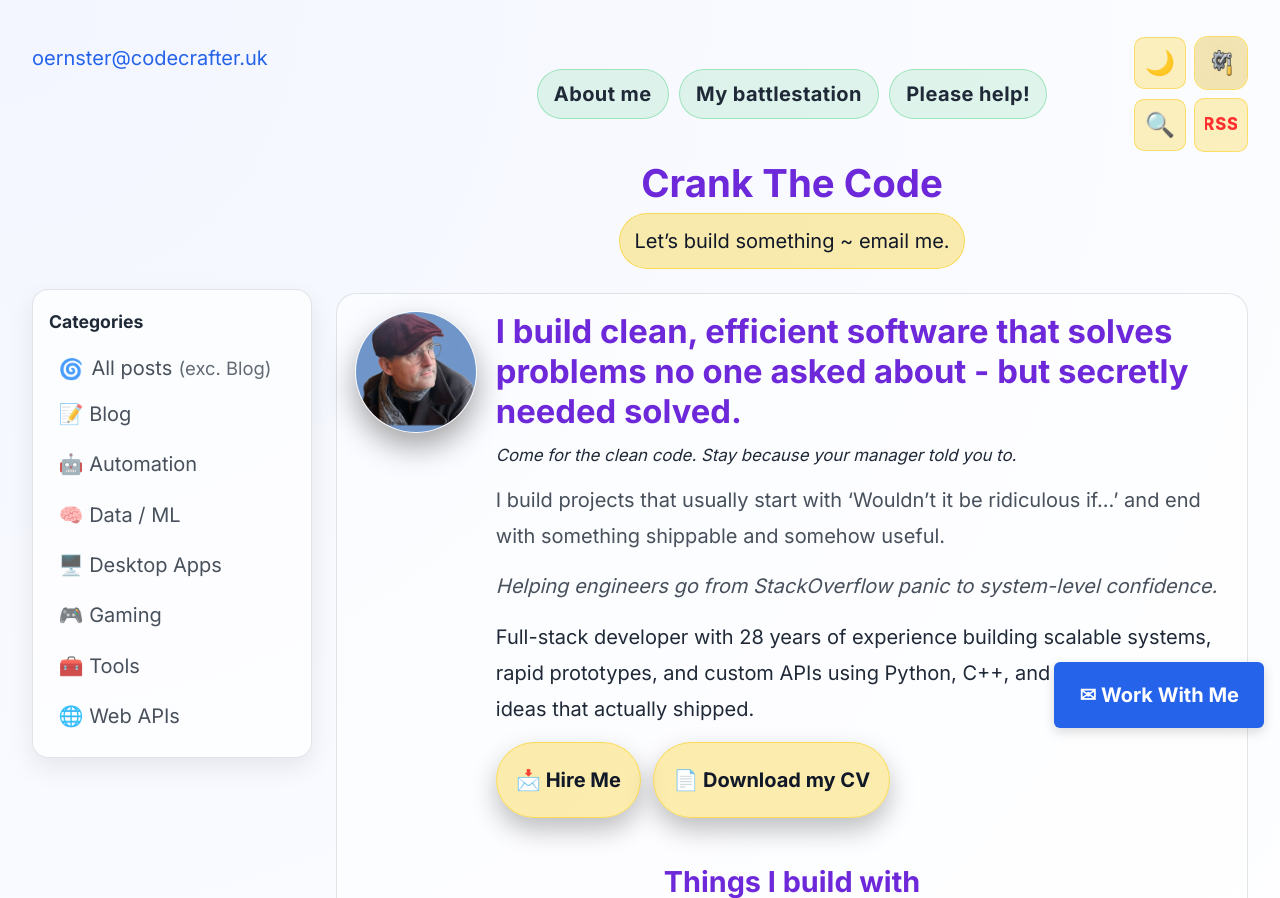
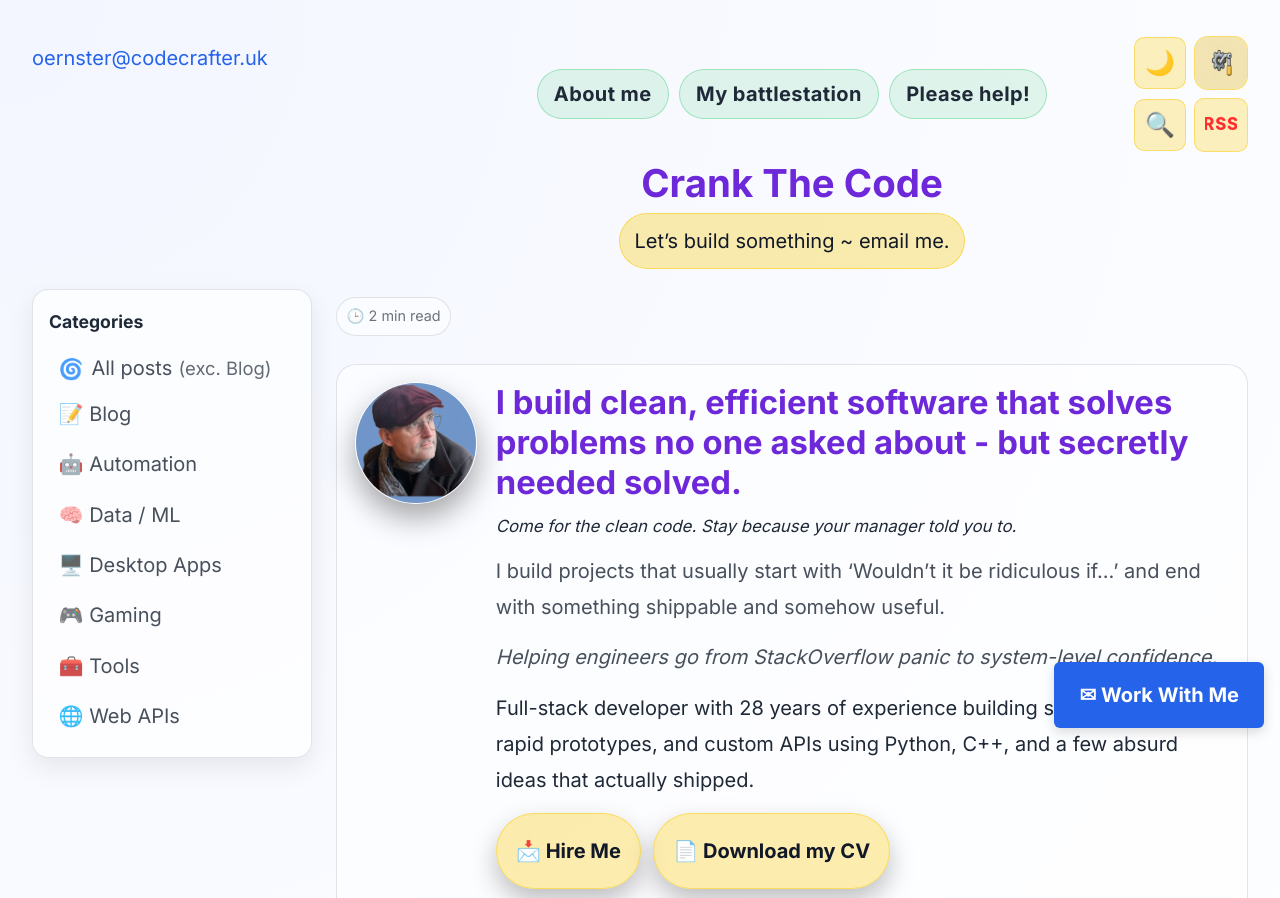
Before and after one commit to oernster/crankthecode, a FastAPI app: page / in a window 1280 px wide. Shown: the top 898 px of the page. Run offline with FastAPI, Linux system fonts and the light colour scheme.

Commit message:
Add time to reads ETAs to all pages.

```diff
--- /dev/null
+++ b/static/read-time.js
@@ -0,0 +1,64 @@
+(() => {
+  function ready(fn) {
+    if (document.readyState === "loading") {
+      document.addEventListener("DOMContentLoaded", fn);
+    } else {
+      fn();
+    }
+  }
+
+  function countWords(text) {
+    const trimmed = (text || "").trim();
+    if (!trimmed) {
+      return 0;
+    }
+    return trimmed.split(/\s+/).length;
+  }
+
+  function computeMinutes(words, wpm = 200) {
+    if (!Number.isFinite(words) || words <= 0) {
+      return 0;
+    }
+    return Math.max(1, Math.ceil(words / wpm));
+  }
+
+  ready(() => {
+    const target = document.querySelector(".read-time");
+
+    const content =
+      document.querySelector(".post-content") ||
+      document.querySelector("main#main");
+
+    // Only show read time on pages that have post content.
+    if (!content || !target) {
+      return;
+    }
+
+    // Prefer innerText (respects visual spacing); fall back to textContent.
+    // When using main#main, exclude the read-time bar itself from the count.
+    let text = "";
+    if (content.matches("main#main")) {
+      const clone = content.cloneNode(true);
+      const rt = clone.querySelector(".read-time-bar");
+      if (rt) {
+        rt.remove();
+      }
+      text = clone.innerText || clone.textContent || "";
+    } else {
+      text = content.innerText || content.textContent || "";
+    }
+
+    const words = countWords(text);
+    const minutes = computeMinutes(words);
+
+    // If there's basically no content, keep it hidden.
+    if (!minutes) {
+      target.hidden = true;
+      return;
+    }
+
+    target.textContent = `🕒 ${minutes} min read`;
+    target.setAttribute("aria-label", `Estimated read time: ${minutes} minute${minutes === 1 ? "" : "s"}`);
+    target.hidden = false;
+  });
+})();
--- a/static/styles.css
+++ b/static/styles.css
@@ -169,6 +169,23 @@ body.is-homepage .header-cta {
   max-width: var(--content-max);
   margin-left: auto;
   margin-right: auto;
+}
+
+/* Read time (post pages only; the element is present globally but stays hidden unless .post-content exists) */
+.read-time-bar {
+  margin: 0 0 0.75rem;
+}
+
+.read-time {
+  display: inline-flex;
+  align-items: center;
+  gap: 0.3rem;
+  padding: 0.35rem 0.6rem;
+  border-radius: 999px;
+  background: var(--panel-bg-subtle);
+  border: 1px solid var(--panel-border);
+  color: var(--text-subtle);
+  font-size: 0.9rem;
 }
 
 /* Sidebar layout: desktop = left sidebar + content; mobile = sidebar above content */
--- a/templates/base.html
+++ b/templates/base.html
@@ -246,6 +246,11 @@
     </nav>
 
     <main id="main" class="page-main">
+      <div class="read-time-bar">
+        <small class="read-time" aria-label="Estimated read time" hidden>
+          🕒 Calculating…
+        </small>
+      </div>
       {% block content %}{% endblock %}
     </main>
   </div>
@@ -268,6 +273,7 @@
   <script src="/static/search.js" defer></script>
   <script src="/static/scroll-top.js" defer></script>
   <script src="/static/copy-code.js" defer></script>
+  <script src="/static/read-time.js" defer></script>
 
   <script>
     (function () {
--- a/templates/post.html
+++ b/templates/post.html
@@ -5,7 +5,11 @@
 {% block content %}
   <div class="post-heading">
     <h1>{{ post.title }}</h1>
-    <p><small>{{ post.date }} ~ Tags: {{ post.tags | join(", ") }}</small></p>
+    <p>
+      <small>
+        {{ post.date }} ~ Tags: {{ post.tags | join(", ") }}
+      </small>
+    </p>
     {% if post.one_liner or post.blurb %}
       <p class="post-one-liner">{{ post.one_liner or post.blurb }}</p>
     {% endif %}
```
